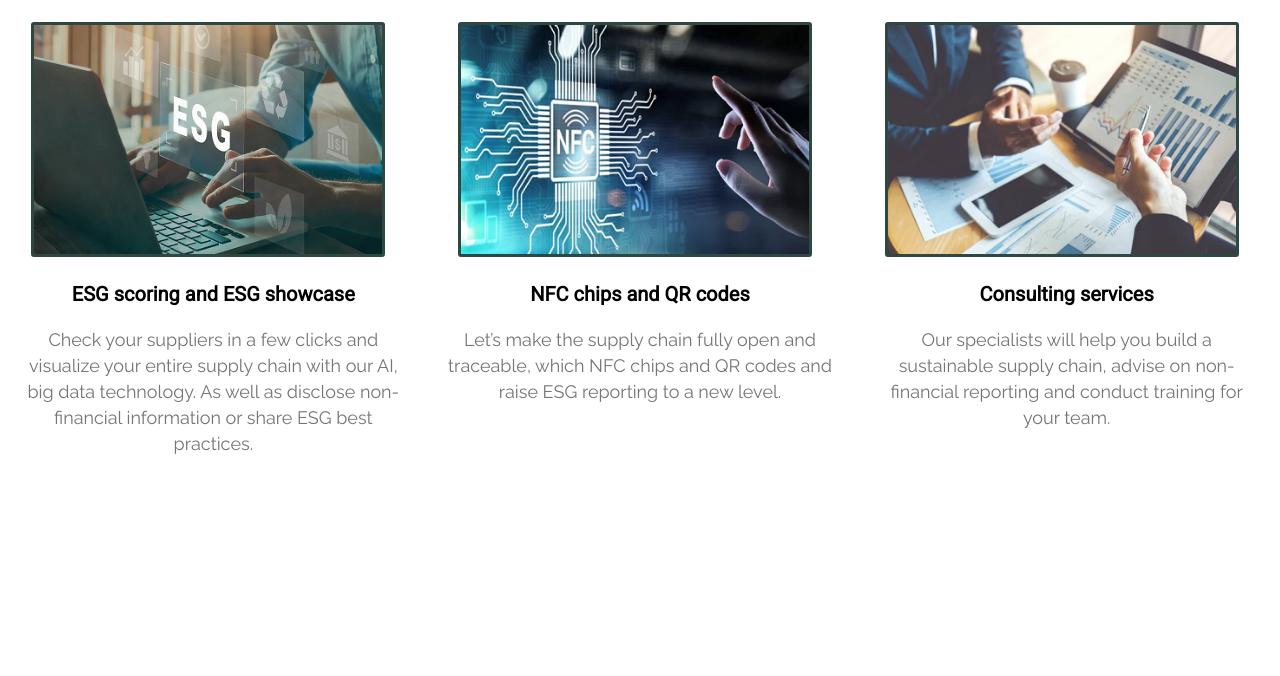
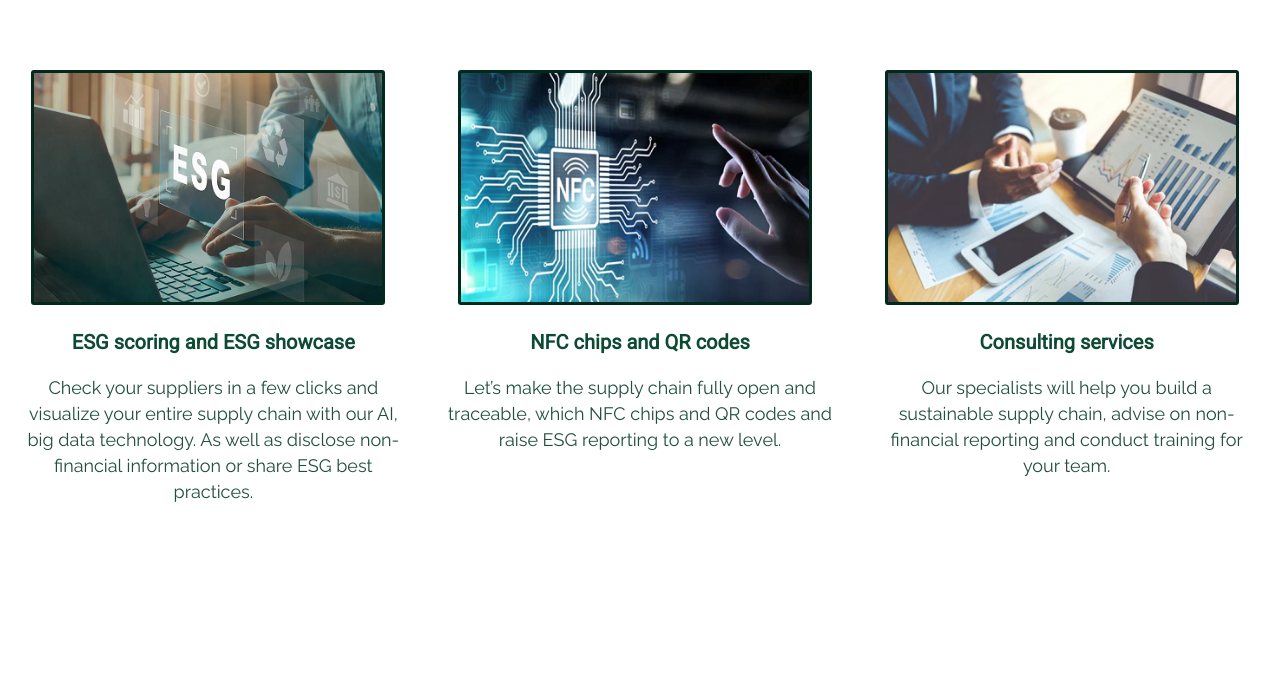
Before and after one commit to IrinaParamonova7980/EcoDisclosure, a website: page services.html in a window 1280 px wide. Shown: the part 124-800 px from the top of the page. Drawn offline with Linux system fonts and the light colour scheme.

Commit message:
Блок Services: заголовки и текст из text.css

```diff
--- a/assets/css/services.css
+++ b/assets/css/services.css
@@ -1,16 +1,15 @@
-p {
-  font-family: "Raleway", "Times New Roman", serif;
-  color: #757575;
-}
-
 .services__title {
   text-align: center;
   font-family: "Roboto", "Times New Roman", serif;
   color: #214e41;
-  margin-bottom: 50px;
+  margin: 5% auto;
 }
 
-.services__block_title {
+.services-block__title {
+  color: #0c4a34;
+}
+
+.services-block__text {
   color: #214e41;
 }
 
@@ -49,7 +48,7 @@ p {
 }
 
 .services__img {
-  border: solid #2e4741;
+  border: solid #02291c;
   border-radius: 3px;
 }
 @media (min-width: 768px) {
```
